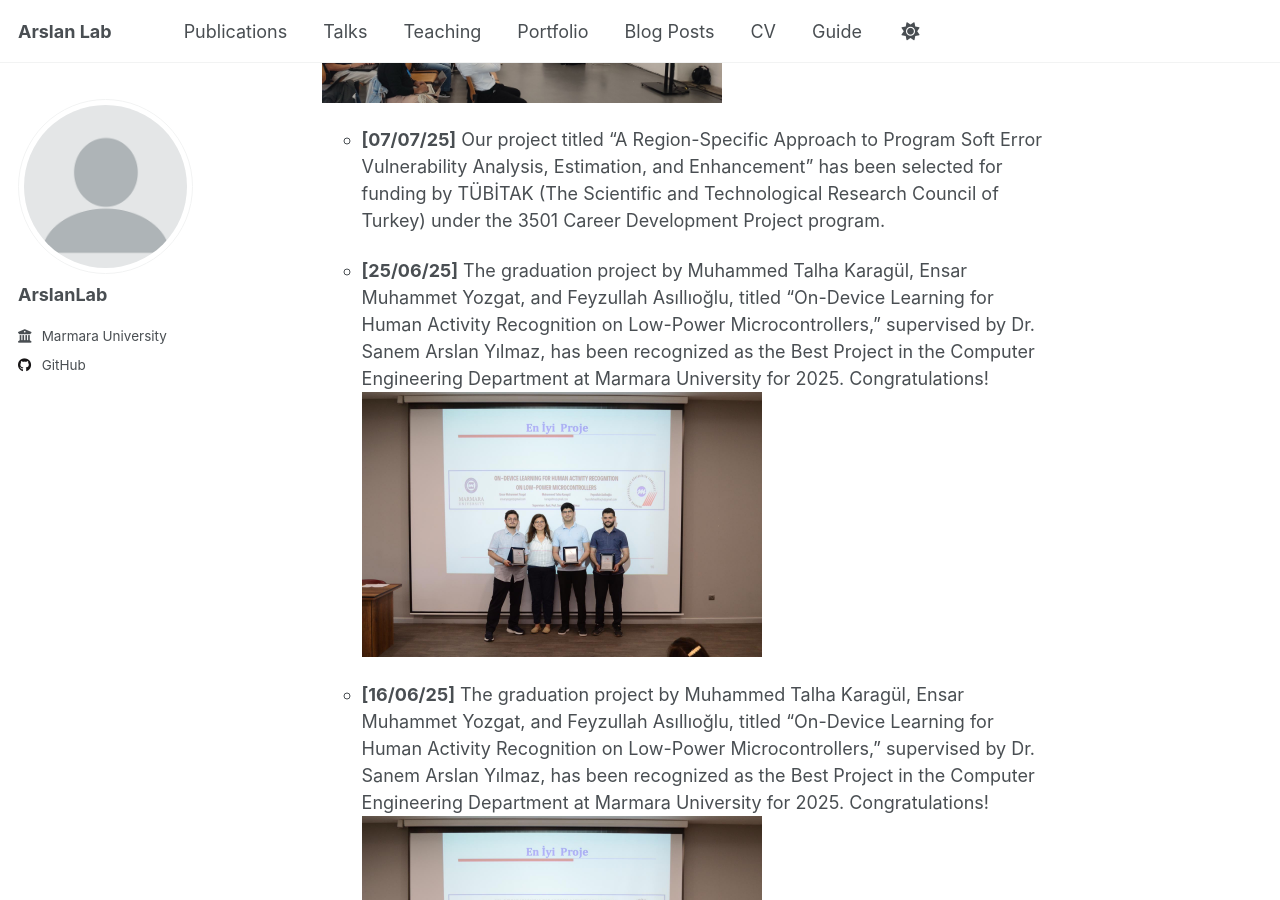
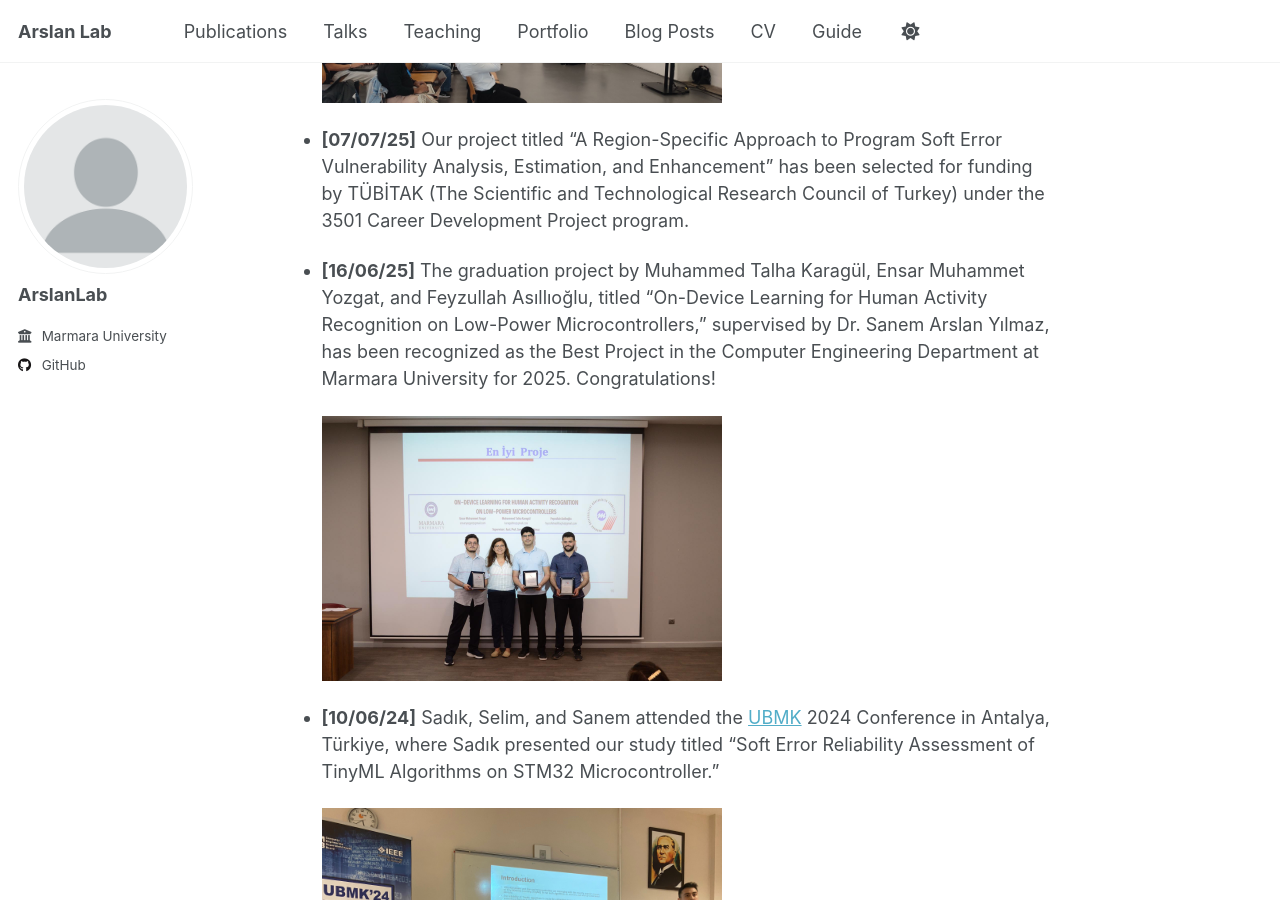
Before and after one commit to ArslanLab/arslanlab.github.io, a Jekyll site: the page built from _pages/about.md, in a window 1280 px wide and 900 px high, scrolled down 931 px. Built offline with Jekyll 4.4.1, drawn with Linux system fonts in a browser that asks for light colours; a script that is not in the unit is left out.

Commit message:
Update about.md

```diff
--- a/_pages/about.md
+++ b/_pages/about.md
@@ -28,16 +28,16 @@ We are always looking for motivated graduate/undergraduate students interested i
 
   <img src='/images/Talha.jpeg' width="400" height="200">
 
-  - **[07/07/25]** Our project titled “A Region-Specific Approach to Program Soft Error Vulnerability Analysis, Estimation, and Enhancement” has been selected for funding by TÜBİTAK (The Scientific and Technological Research Council of Turkey) under the 3501 Career Development Project program.
+- **[07/07/25]** Our project titled “A Region-Specific Approach to Program Soft Error Vulnerability Analysis, Estimation, and Enhancement” has been selected for funding by TÜBİTAK (The Scientific and Technological Research Council of Turkey) under the 3501 Career Development Project program.
 
-  - **[25/06/25]** The graduation project by Muhammed Talha Karagül, Ensar Muhammet Yozgat, and Feyzullah Asıllıoğlu, titled “On-Device Learning for Human Activity Recognition on Low-Power Microcontrollers,” supervised by Dr. Sanem Arslan Yılmaz, has been recognized as the Best Project in the Computer Engineering Department at Marmara University for 2025. Congratulations!
- <img src='/images/bitirme-ödül.jpeg' width="400" height="200">
+- **[16/06/25]** The graduation project by Muhammed Talha Karagül, Ensar Muhammet Yozgat, and Feyzullah Asıllıoğlu, titled “On-Device Learning for Human Activity Recognition on Low-Power Microcontrollers,” supervised by Dr. Sanem Arslan Yılmaz, has been recognized as the Best Project in the Computer Engineering Department at Marmara University for 2025. Congratulations!
 
-   - **[16/06/25]** The graduation project by Muhammed Talha Karagül, Ensar Muhammet Yozgat, and Feyzullah Asıllıoğlu, titled “On-Device Learning for Human Activity Recognition on Low-Power Microcontrollers,” supervised by Dr. Sanem Arslan Yılmaz, has been recognized as the Best Project in the Computer Engineering Department at Marmara University for 2025. Congratulations!
- <img src='/images/bitirme-ödül.jpeg' width="400" height="200">
+  <img src='/images/bitirme-ödül.jpeg' width="400" height="200">
 
-    - **[10/06/24]** Sadık, Selim, and Sanem attended the [UBMK](https://ubmk.org.tr/) 2024 Conference in Antalya, Türkiye, where Sadık presented our study titled “Soft Error Reliability Assessment of TinyML Algorithms on STM32 Microcontroller.”
+- **[10/06/24]** Sadık, Selim, and Sanem attended the [UBMK](https://ubmk.org.tr/) 2024 Conference in Antalya, Türkiye, where Sadık presented our study titled “Soft Error Reliability Assessment of TinyML Algorithms on STM32 Microcontroller.”
+
   <img src='/images/ubmk.JPG' width="400" height="200">
 
-    - **[10/06/24]** The graduation project by Sadık Akgedik, Osman Buğra Göktaş, and Ahmet Selim Karakuş, titled “Soft Error Reliability Assessment of TinyML Algorithms Executing on Embedded Devices,” supervised by Dr. Sanem Arslan Yılmaz, has been recognized as the Best Project in the Computer Engineering Department at Marmara University for 2024. Congratulations!
- <img src='/images/bitirme-ödül-2024.jpeg' width="400" height="200">
+- **[10/06/24]** The graduation project by Sadık Akgedik, Osman Buğra Göktaş, and Ahmet Selim Karakuş, titled “Soft Error Reliability Assessment of TinyML Algorithms Executing on Embedded Devices,” supervised by Dr. Sanem Arslan Yılmaz, has been recognized as the Best Project in the Computer Engineering Department at Marmara University for 2024. Congratulations!
+
+  <img src='/images/bitirme-ödül-2024.jpeg' width="400" height="200">
```
